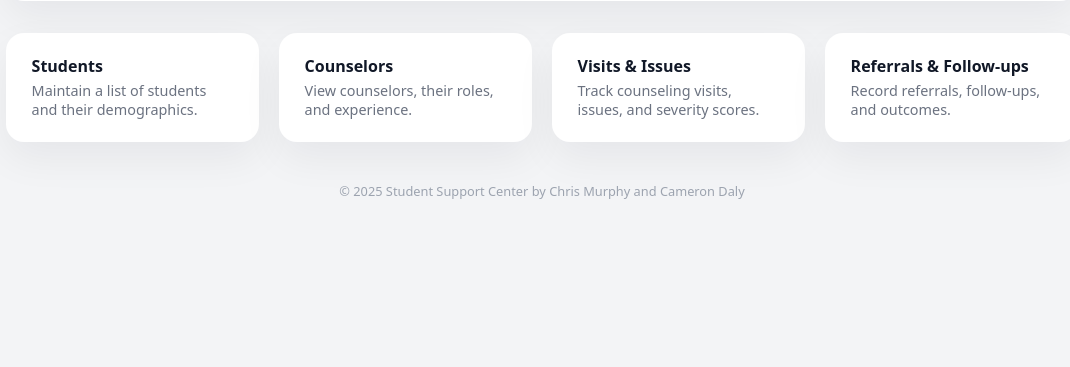
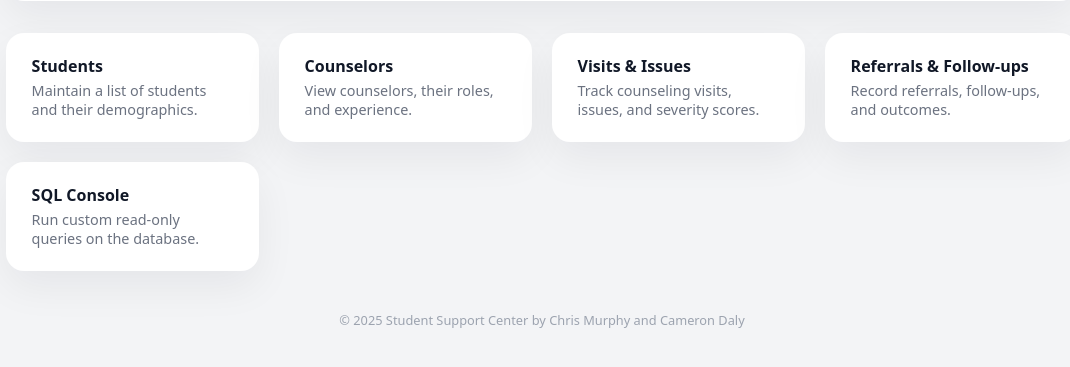
Before and after one commit to SnugTop/Student-Support-Database, a Flask app: template templates/index.html in a window 1280 px wide. Shown: the part 225-592 px from the top of the page, without its empty margins (98-1168 px from the left). Run offline with Flask 3, Linux system fonts and the light colour scheme; the template is opened without the code that fills it, so the values that code supplies are empty.

Commit message:
building SQL console tab for homepage

```diff
--- a/templates/index.html
+++ b/templates/index.html
@@ -31,7 +31,7 @@
         {% endif %}
       </section>
 
-            <section class="grid">
+        <section class="grid">
         <a class="card-link" href="{{ url_for('list_students') }}">
           <div class="card">
             <h3>Students</h3>
@@ -60,8 +60,13 @@
           </div>
         </a>
 
+        <a class="card-link" href="{{ url_for('sql_console') }}">
+            <div class="card">
+                <h3>SQL Console</h3>
+                <p>Run custom read-only queries on the database.</p>
+           </div>
+        </a>
       </section>
-
     </main>
 
     <footer class="footer">
```
